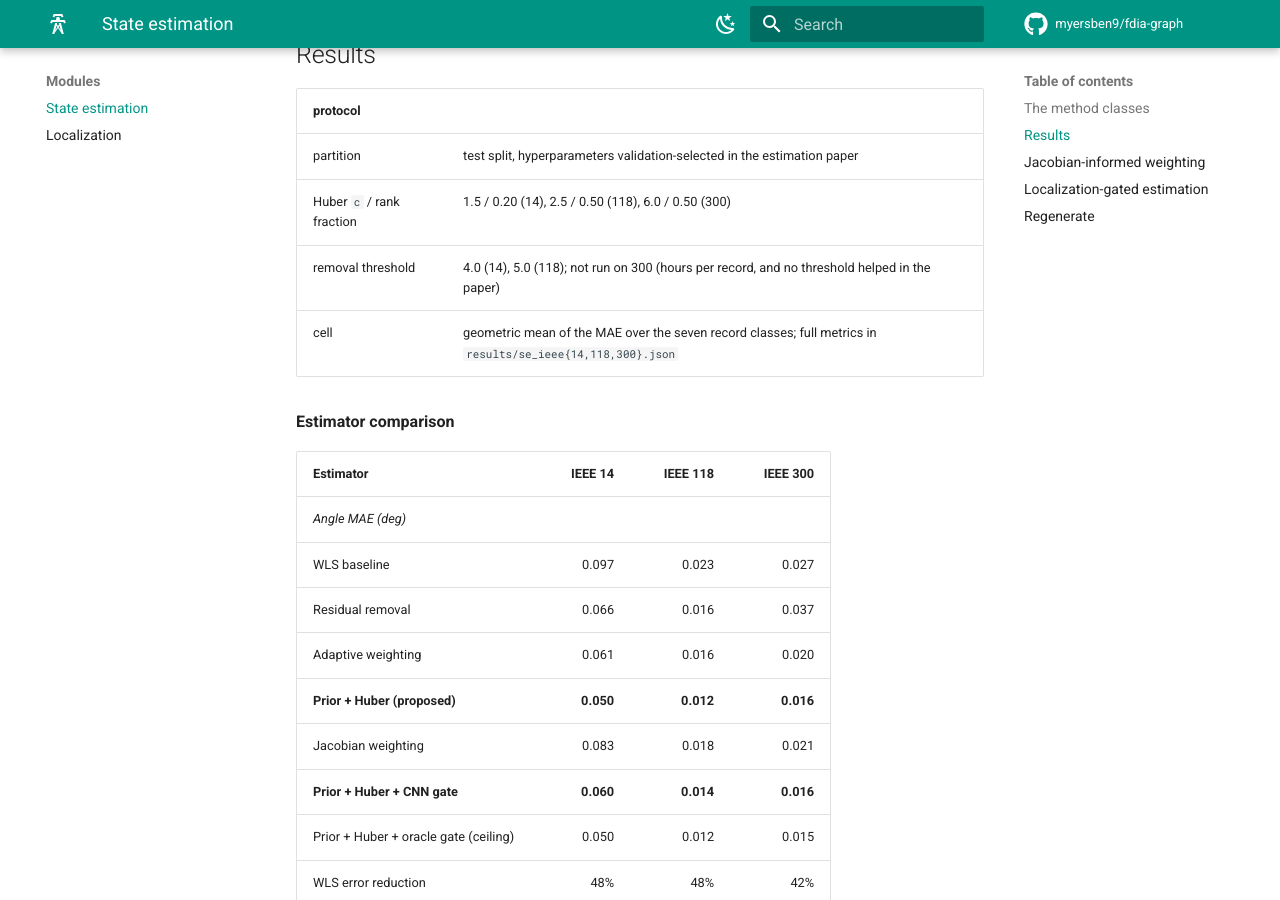
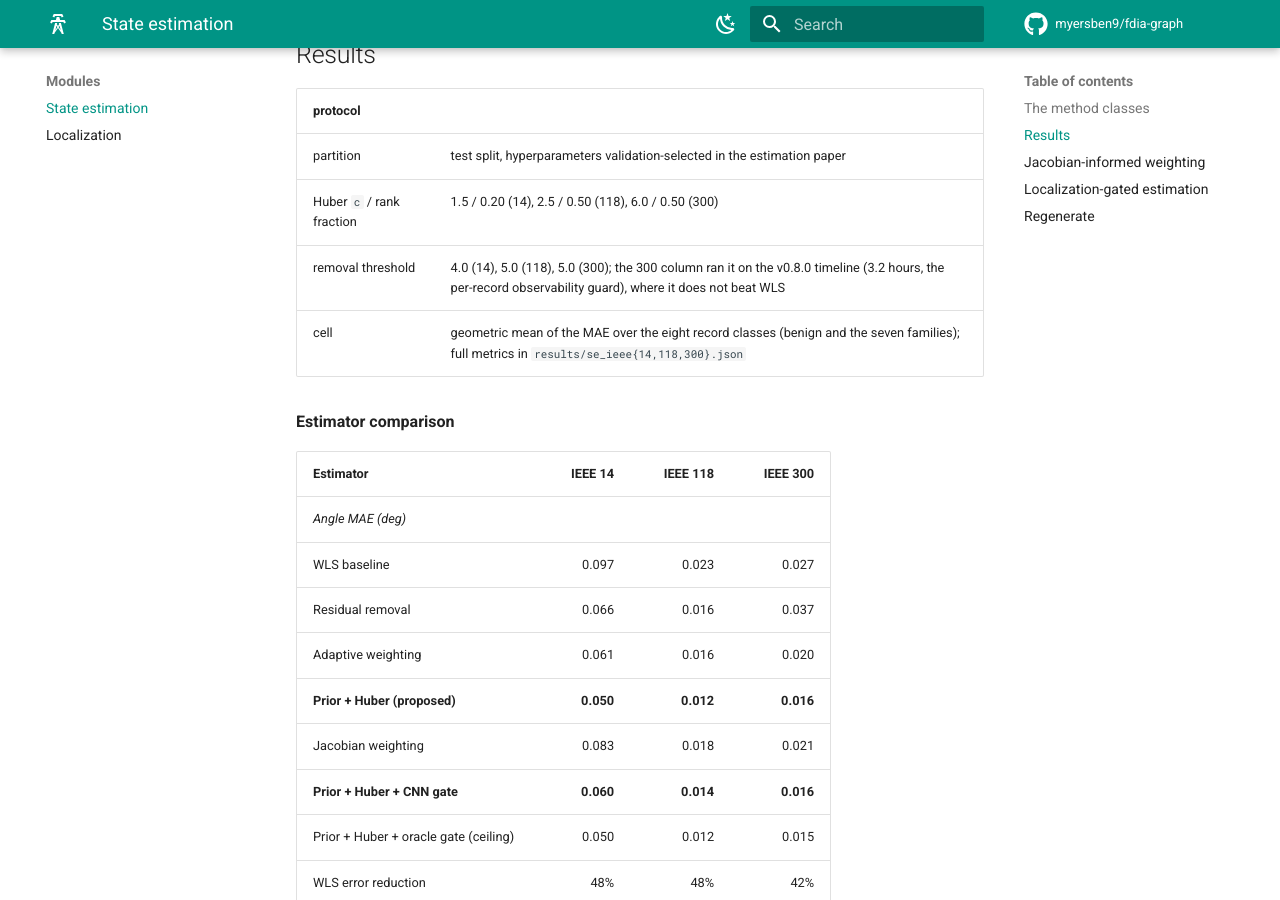
Before and after one commit to myersben9/fdia-graph, an MkDocs documentation site: the page built from docs/se/README.md, in a window 1280 px wide and 900 px high, scrolled down 1521 px. Built offline with MkDocs 1.6.1 and Material for MkDocs 9.7.7, drawn with Linux system fonts in a browser that asks for light colours; comment, search, counter and statistics services are not loaded; some of the changed text lies outside the part shown.

Commit message:
SE guide: removal ran on 300, eight record classes in the geometric mean, the skip note; changelog scoped to the live tables

```diff
--- a/docs/se/README.md
+++ b/docs/se/README.md
@@ -51,8 +51,8 @@ flowchart TB
 |---|---|
 | partition | test split, hyperparameters validation-selected in the estimation paper |
 | Huber `c` / rank fraction | 1.5 / 0.20 (14), 2.5 / 0.50 (118), 6.0 / 0.50 (300) |
-| removal threshold | 4.0 (14), 5.0 (118); not run on 300 (hours per record, and no threshold helped in the paper) |
-| cell | geometric mean of the MAE over the seven record classes; full metrics in `results/se_ieee{14,118,300}.json` |
+| removal threshold | 4.0 (14), 5.0 (118), 5.0 (300); the 300 column ran it on the v0.8.0 timeline (3.2 hours, the per-record observability guard), where it does not beat WLS |
+| cell | geometric mean of the MAE over the eight record classes (benign and the seven families); full metrics in `results/se_ieee{14,118,300}.json` |
 
 **Estimator comparison**
 
@@ -176,6 +176,6 @@ python docs/se/make_report.py                  # tables (markdown) + figures + C
 
 | | |
 |---|---|
-| skip arms | `FG_SKIP=removal,...` (the IEEE-300 column used `FG_SKIP=removal`) |
+| skip arms | `FG_SKIP=removal,...` (every published column ran every arm) |
 | wall time, CPU, IEEE-300 | WLS 1 min, Huber 2.1 h, prior + Huber 47 min, Jacobian weighting 5 min, each gated arm 48 min |
 | re-runs | score from `results/cache/` in about a minute per arm |
--- a/docs/se/make_report.py
+++ b/docs/se/make_report.py
@@ -3,7 +3,7 @@
 Table 1: estimator x system, an angle-MAE block and a voltage-MAE block (10^-3 pu), each closed by
 the proposed estimator's error reduction over WLS. Table 2: family x system for the proposed
 estimator, baseline error and percent reduction. Summary cells are the geometric mean over the
-seven record classes ("geo"), as the paper aggregates them.
+eight record classes, benign and the seven families ("geo"), as the paper aggregates them.
 
 Figures: one angle-MAE heatmap per system (estimators x families) plus a CSV sidecar. Nothing here
 re-runs an estimator.
--- a/docs/se/run_se.py
+++ b/docs/se/run_se.py
@@ -55,9 +55,9 @@ methods = {
 gate = BusCNN().fit(train)
 methods["prior+huber+gate"] = GatedPrior(gate=gate, rank_frac=rank, reweight="huber", c=c)
 methods["prior+huber+oracle"] = GatedPrior(gate="oracle", rank_frac=rank, reweight="huber", c=c)
-# FG_SKIP=removal,... leaves arms out of the run. Residual removal is left out of the IEEE-300 column:
-# its per-record observability guard makes it many hours at that size, and the estimation paper reports
-# that no removal threshold helped on IEEE-300.
+# FG_SKIP=removal,... leaves arms out of a run. Residual removal is the slow arm on IEEE-300 (about
+# three hours, its per-record observability guard) and does not beat WLS there; the published column
+# ran it anyway so every column carries every arm.
 for name in [a.strip() for a in os.environ.get("FG_SKIP", "").split(",") if a.strip()]:
     methods.pop(name, None)
 report = {}
```
Also changed, not shown: CHANGELOG.md (+3 -1 lines).
